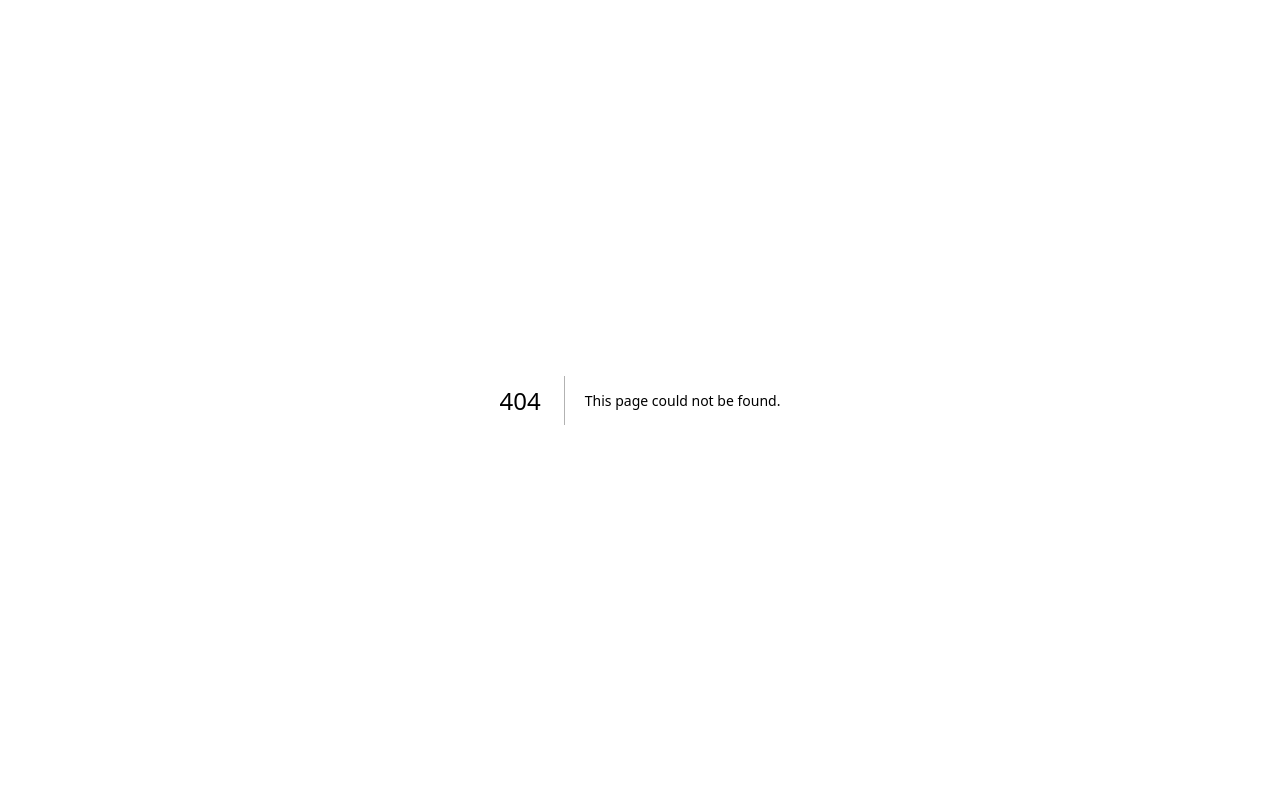
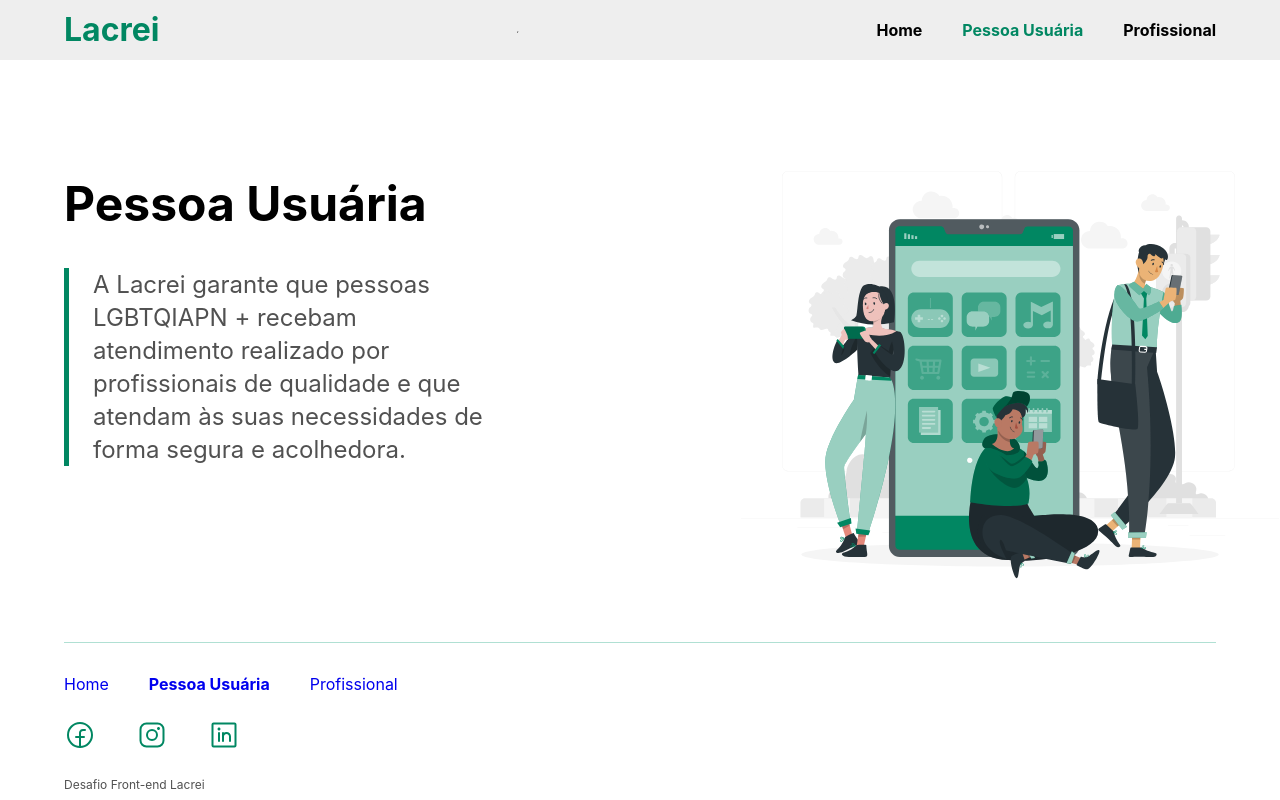
Before and after one commit to danyelica/desafio-lacrei, a Next.js app in the folder desafio-lacrei/: page /pessoa-usuaria in a window 1280 px wide. Before the commit this address had no page. Built offline with nearby package versions, Linux system fonts and the light colour scheme.

Commit message:
feitos componentes layout e main que são reutilizados em todas as páginas que também foram feitas

```diff
--- a/desafio-lacrei/components/FooterComponent.jsx
+++ b/desafio-lacrei/components/FooterComponent.jsx
@@ -1,7 +1,8 @@
+import { useRouter } from "next/router";
+import styled from "styled-components";
 import FacebookLogo from "../public/assets/icons/FacebookLogo.svg";
 import InstagramLogo from "../public/assets/icons/InstagramLogo.svg";
 import LinkedinLogo from "../public/assets/icons/LinkedinLogo.svg";
-import styled from "styled-components";
 
 const Footer = styled.header`
   display: flex;
@@ -20,9 +21,8 @@ const Nav = styled.nav`
   gap: 4rem;
 `;
 
-const Link = styled.h3`
-  font-weight: ${(props) =>
-    window.location.pathname === props.page ? "700" : "400"};
+const Link = styled.a`
+  font-weight: ${(props) => (props.page ? "700" : "400")};
   font-size: 1.6rem;
   line-height: 22px;
   cursor: pointer;
@@ -41,21 +41,38 @@ const Text = styled.h3`
   font-size: 12px;
   line-height: 16px;
 
-  color: #515151;
+  color: var(--gray);
 `;
 
 export default function FooterComponent() {
+  const router = useRouter();
+
   return (
     <Footer>
       <Nav>
-        <Link page='/'>Home</Link>
-        <Link page='/pessoa-usuaria'>Pessoa Usuária</Link>
-        <Link page='profissional'>Profissional</Link>{" "}
+        <Link page={router.pathname === "/"} href='/'>
+          Home
+        </Link>
+        <Link
+          page={router.pathname === "/pessoa-usuaria"}
+          href='/pessoa-usuaria'
+        >
+          Pessoa Usuária
+        </Link>
+        <Link page={router.pathname === "/profissional"} href='/profissional'>
+          Profissional
+        </Link>{" "}
       </Nav>
       <Icons>
-        <img src={FacebookLogo.src} />
-        <img src={InstagramLogo.src} />
-        <img src={LinkedinLogo.src} />
+        <a href='/'>
+          <img src={FacebookLogo.src} />
+        </a>
+        <a href='/'>
+          <img src={InstagramLogo.src} />
+        </a>
+        <a href='/'>
+          <img src={LinkedinLogo.src} />
+        </a>
       </Icons>
       <Text>Desafio Front-end Lacrei </Text>
     </Footer>
--- a/desafio-lacrei/components/HeaderComponent.jsx
+++ b/desafio-lacrei/components/HeaderComponent.jsx
@@ -1,4 +1,5 @@
 import styled from "styled-components";
+import { useRouter } from "next/router";
 
 const Header = styled.header`
   display: flex;
@@ -17,7 +18,7 @@ const Title = styled.h1`
   font-size: 3.2rem;
   line-height: 44px;
 
-  color: #018762;
+  color: var(--color-primary);
 `;
 
 const Nav = styled.nav`
@@ -25,24 +26,34 @@ const Nav = styled.nav`
   gap: 4rem;
 `;
 
-const Link = styled.h3`
+const Link = styled.a`
   font-weight: 700;
   font-size: 1.6rem;
   line-height: 22px;
   cursor: pointer;
 
-  color: ${(props) =>
-    window.location.pathname === props.page ? "#018762" : "#000000"};
+  color: ${(props) => (props.page ? "var(--color-primary)" : "var(--black)")};
 `;
 
 export default function HeaderComponent() {
+  const router = useRouter();
+
   return (
     <Header>
       <Title>Lacrei</Title>,
       <Nav>
-        <Link page='/'>Home</Link>
-        <Link page='/pessoa-usuaria'>Pessoa Usuária</Link>
-        <Link page='profissional'>Profissional</Link>{" "}
+        <Link page={router.pathname === "/"} href='/'>
+          Home
+        </Link>
+        <Link
+          page={router.pathname === "/pessoa-usuaria"}
+          href='/pessoa-usuaria'
+        >
+          Pessoa Usuária
+        </Link>
+        <Link page={router.pathname === "/profissional"} href='/profissional'>
+          Profissional
+        </Link>
       </Nav>
     </Header>
   );
--- /dev/null
+++ b/desafio-lacrei/components/Layout.jsx
@@ -0,0 +1,39 @@
+import Head from "next/head";
+import styled from "styled-components";
+import FooterComponent from "./FooterComponent";
+import HeaderComponent from "./HeaderComponent";
+import MainComponent from "./main";
+
+const Container = styled.div`
+  display: flex;
+  flex-direction: column;
+  justify-content: space-between;
+
+  height: 100vh;
+`;
+
+export default function Layout({ title, subtitle, image, buttons, page }) {
+  return (
+    <Container>
+      <Head>
+        <title>Lacrei</title>
+      </Head>
+
+      <header>
+        <HeaderComponent />
+      </header>
+
+      <MainComponent
+        title={title}
+        subtitle={subtitle}
+        image={image}
+        buttons={buttons}
+        page={page}
+      ></MainComponent>
+
+      <footer>
+        <FooterComponent />
+      </footer>
+    </Container>
+  );
+}
--- /dev/null
+++ b/desafio-lacrei/components/Main.jsx
@@ -0,0 +1,85 @@
+import styled from "styled-components";
+
+const Main = styled.main`
+  display: flex;
+  gap: 16vw;
+
+  margin-left: 6.4rem;
+  margin-top: 6rem;
+`;
+
+const Title = styled.h1`
+  font-weight: 700;
+  font-size: 4.8rem;
+  line-height: 65px;
+
+  margin-bottom: 3.2rem;
+`;
+
+const Subtitle = styled.h3`
+  font-weight: 400;
+  font-size: 2.4rem;
+  line-height: 33px;
+
+  padding-left: ${(props) => (props.page === "home" ? "0" : "2.4rem")};
+  margin-bottom: 4.8rem;
+  width: 90%;
+
+  border-left: ${(props) =>
+    props.page === "home" ? "none" : "5px solid var(--color-primary)"};
+
+  color: var(--gray);
+`;
+
+const Buttons = styled.div`
+  display: flex;
+  gap: 6.9rem;
+`;
+
+const Button = styled.button`
+  font-family: "Nunito";
+  font-weight: 700;
+  font-size: 1.8rem;
+  line-height: 25px;
+
+  padding: 1rem 0;
+  width: 19.2rem;
+  cursor: pointer;
+
+  color: ${(props) =>
+    props.name === "profissional" ? "var(--color-primary)" : "var(--white)"};
+  background: ${(props) =>
+    props.name === "profissional" ? "var(--white)" : "var(--color-primary)"};
+  border: ${(props) =>
+    props.name === "profissional" ? "2px solid var(--color-primary)" : "none"};
+  box-shadow: 0px 4px 4px rgba(0, 0, 0, 0.25);
+  border-radius: 8px;
+`;
+
+const Image = styled.img`
+  width: 45%;
+`;
+
+export default function MainComponent({
+  title,
+  subtitle,
+  image,
+  buttons,
+  page,
+}) {
+  return (
+    <Main>
+      <div>
+        <Title>{title}</Title>
+        <Subtitle page={page}>{subtitle}</Subtitle>
+        {buttons && (
+          <Buttons>
+            <Button>Pessoa Usuária</Button>
+            <Button name='profissional'>Profissional</Button>
+          </Buttons>
+        )}
+      </div>
+      <Image src={image.src} />
+    </Main>
+  );
+}
--- /dev/null
+++ b/desafio-lacrei/pages/pessoa-usuaria.jsx
@@ -0,0 +1,13 @@
+import Layout from "../components/Layout";
+import PessoaUsuariaImage from "../public/assets/pessoa-usuaria.svg";
+
+export default function PessoaUsuaria() {
+  return (
+    <Layout
+      title='Pessoa Usuária'
+      subtitle='A Lacrei garante que pessoas LGBTQIAPN + recebam atendimento realizado por profissionais de qualidade e que atendam às suas necessidades de forma segura e acolhedora.'
+      image={PessoaUsuariaImage}
+      page='pessoa-usuaria'
+    />
+  );
+}
--- a/desafio-lacrei/styles/globals.css
+++ b/desafio-lacrei/styles/globals.css
@@ -5,10 +5,14 @@ body {
   font-size: 62.5%;
   font-family: -apple-system, "Nunito", BlinkMacSystemFont, Segoe UI, Roboto,
     Oxygen, Ubuntu, Cantarell, Fira Sans, Droid Sans, Helvetica Neue, sans-serif;
+
+  --color-primary: #018762;
+  --black: #000000;
+  --white: #ffffff;
+  --gray: #515151;
 }
 
 a {
-  color: inherit;
   text-decoration: none;
 }
 
@@ -17,13 +21,3 @@ a {
   padding: 0;
   margin: 0;
 }
-
-@media (prefers-color-scheme: dark) {
-  html {
-    color-scheme: dark;
-  }
-  body {
-    color: white;
-    background: black;
-  }
-}
```
Also changed, not shown: desafio-lacrei/pages/index.js (+8 -93 lines), desafio-lacrei/pages/profissional.jsx (added, +13 -0 lines), desafio-lacrei/.babelrc (added), desafio-lacrei/public/assets/pessoa-usuaria.svg (added), desafio-lacrei/public/assets/profissional.svg (added).
